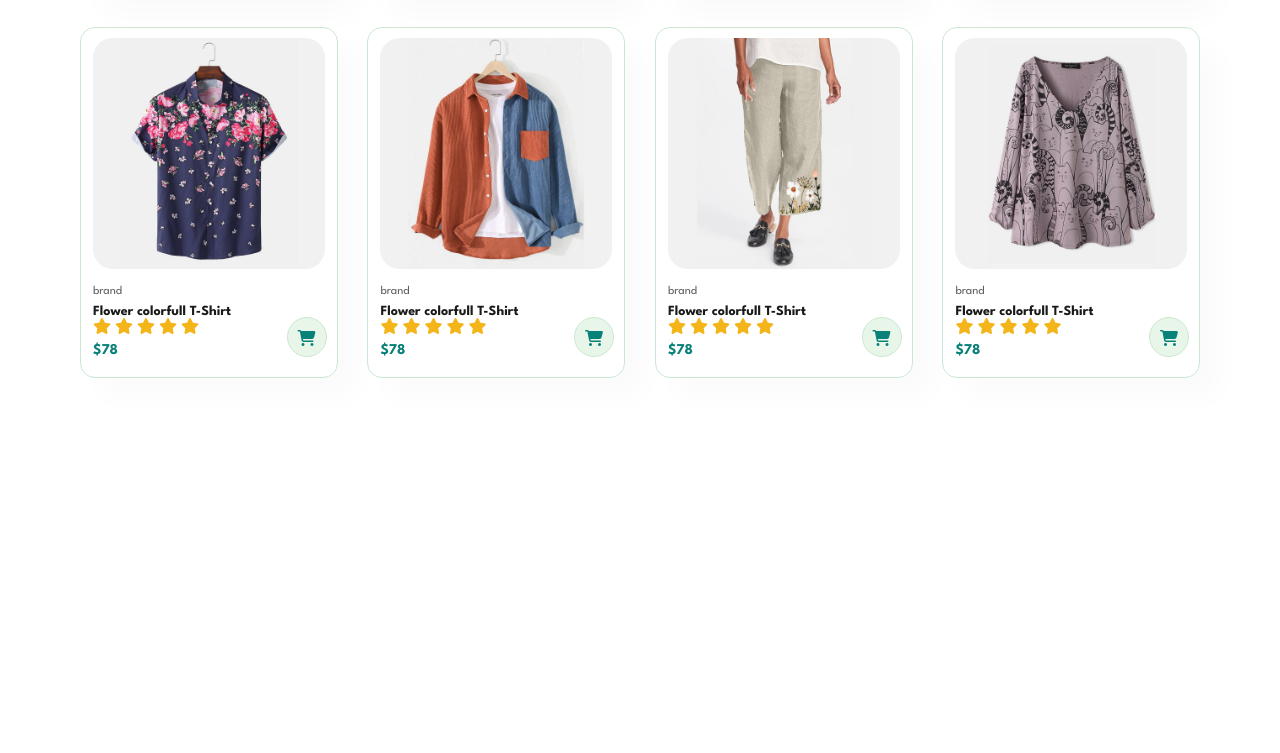
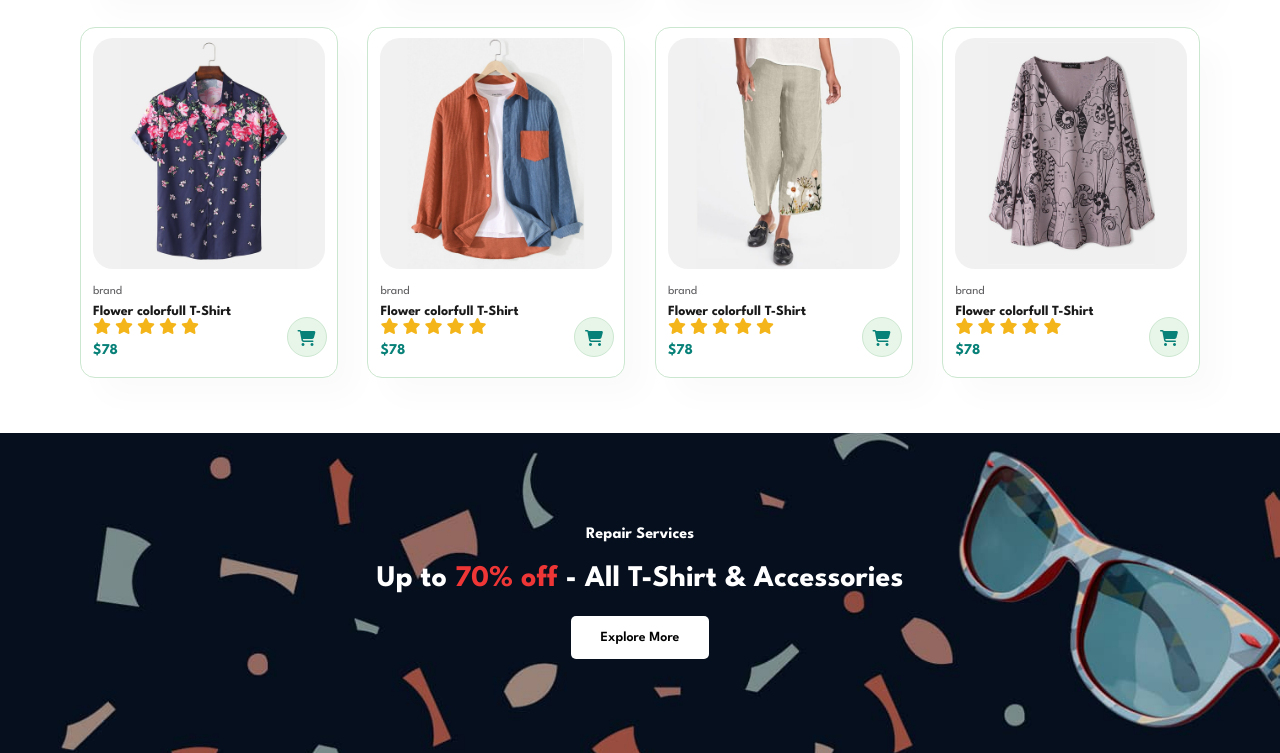
Before and after one commit to Melldy-Monteverde/e-commer-template, a website: page index.html in a window 1280 px wide. Shown: the part 1615-2368 px from the top of the page. Before the commit the page ends 2048 px from the top, so only its background shows below. Drawn offline with Linux system fonts and the light colour scheme.

Commit message:
button & banner

```diff
--- a/index.html
+++ b/index.html
@@ -135,6 +135,16 @@
       </div>
     </section>
 
+    <section id="banner" class="banner section-m1">
+      <h4 class="banner-text-h4">Repair Services</h4>
+      <h2 class="banner-text-h2">
+        Up to <span>70% off</span> - All T-Shirt & Accessories
+      </h2>
+      <button class="banner-button normal">Explore More</button>
+    </section>
+
+    <section id="new_arrivals" class="new_arrivals"></section>
+
     <!-- scripts -->
     <script src="js/app.js"></script>
   </body>
--- a/style/style.css
+++ b/style/style.css
@@ -61,8 +61,21 @@ p {
   padding: 40px 80px;
 }
 
-.section-p2 {
+.section-m1 {
   padding: 40px 0;
+}
+
+button.normal {
+  font-size: 14px;
+  font-weight: 600;
+  padding: 15px 30px;
+  color: #000;
+  background-color: #fff;
+  border-radius: 5px;
+  cursor: pointer;
+  border: none;
+  outline: none;
+  transition: all 0.2s;
 }
 
 /* HEADER */
@@ -266,6 +279,7 @@ p {
   font-weight: 700;
   color: var(--secondary-font-color);
 }
+
 #product1 .product a i.cart {
   width: 40px;
   height: 40px;
@@ -278,3 +292,37 @@ p {
   bottom: 20px;
   right: 10px;
 }
+
+/* BANNER */
+.banner {
+  display: flex;
+  flex-direction: column;
+  justify-content: center;
+  align-items: center;
+  text-align: center;
+  background-image: url("../assets/img/banner/b2.jpg");
+  background-size: cover;
+  background-position: center;
+  width: 100%;
+  height: 40vh;
+}
+
+.banner h4 {
+  color: #fff;
+  font-size: 16px;
+}
+
+.banner h2 {
+  color: #fff;
+  font-size: 30px;
+  padding: 10px 0;
+}
+
+.banner h2 span {
+  color: #ef3636;
+}
+
+.banner button:hover {
+  background-color: var(--secondary-font-color);
+  color: #fff;
+}
```
